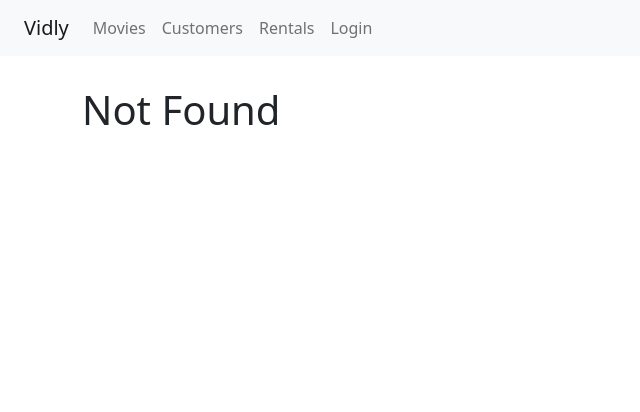
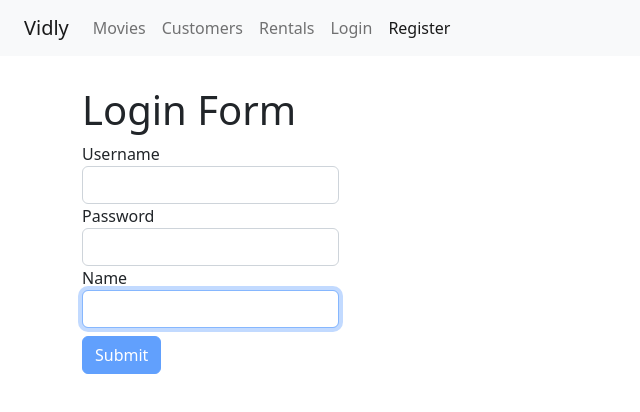
Before and after one commit to KirannVaka/vidly, a React (Create React App) app: page /registration-form in a window 1280 px wide. Before the commit this address led to /not-found. Shown: the top 412 px of the page, without its empty margins (0-640 px from the left). Built offline with nearby package versions, Linux system fonts and the light colour scheme.

Commit message:
Finalised registration form

```diff
--- a/src/App.js
+++ b/src/App.js
@@ -8,6 +8,7 @@ import Movies from "./components/movies";
 import "./App.css";
 import MovieForm from "./components/movieForm";
 import LoginForm from "./components/loginForm";
+import RegistartionForm from "./components/registrationForm";
 
 function App(props) {
   return (
@@ -20,6 +21,7 @@ function App(props) {
           <Route path="/customers" component={Customers} />
           <Route path="/rentals" component={Rentals} />
           <Route path="/login-form" component={LoginForm} />
+          <Route path="/registration-form" component={RegistartionForm} />
           <Route path="/not-found" component={notFound} />
           <Redirect from="/" exact to="/movies"></Redirect>
           <Redirect to="/not-found"></Redirect>
--- a/src/common/form.jsx
+++ b/src/common/form.jsx
@@ -16,9 +16,8 @@ class Form extends Component {
     const options = {
       abortEarly: false,
     };
-    const { error } = Joi.validate(this.state.data, this.schema, {
-      abortEarly: false,
-    });
+
+    const { error } = Joi.validate(this.state.data, this.schema, options);
 
     if (!error) return null;
     const errors = {};
--- a/src/common/navBar.jsx
+++ b/src/common/navBar.jsx
@@ -43,6 +43,11 @@ const NavBar = (props) => {
               Login
             </NavLink>
           </li>
+          <li className="nav-item">
+            <NavLink to="/registration-form" className="nav-link">
+              Register
+            </NavLink>
+          </li>
         </ul>
       </div>
     </nav>
--- a/src/components/loginForm.jsx
+++ b/src/components/loginForm.jsx
@@ -1,7 +1,6 @@
 import Joi from "joi-browser";
-import React, { Component } from "react";
+import React from "react";
 import Form from "../common/form";
-import Input from "../common/input";
 
 class LoginForm extends Form {
   state = {
--- /dev/null
+++ b/src/components/registrationForm.jsx
@@ -0,0 +1,42 @@
+import React from "react";
+import Form from "../common/form";
+import Joi from "joi-browser";
+
+class RegistartionForm extends Form {
+  state = {
+    data: {
+      email: "",
+      password: "",
+      username: "",
+    },
+    errors: {},
+  };
+
+  schema = {
+    email: Joi.string().email().required().label("Username"),
+    password: Joi.string().min(5).required().label("Password"),
+    username: Joi.string().required().label("Name"),
+  };
+
+  doSubmit = () => {
+    console.log("submitted");
+
+    //call the server
+  };
+
+  render() {
+    return (
+      <div>
+        <h1>Login Form</h1>
+        <form onSubmit={this.handleSubmit}>
+          {this.renderInput("email", "Username", "email")}
+          {this.renderInput("password", "Password", "password")}
+          {this.renderInput("username", "Name")}
+          {this.renderButton("Submit")}
+        </form>
+      </div>
+    );
+  }
+}
+
+export default RegistartionForm;
```
